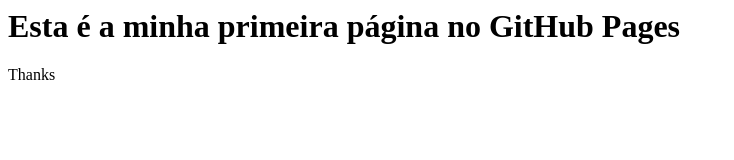
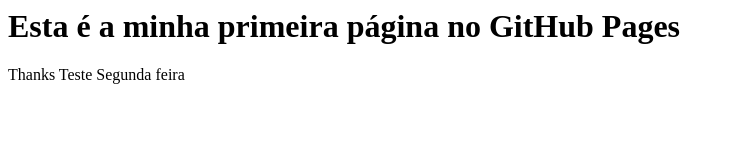
Before and after one commit to marcelosouza81/myFirstRepo1, a plain HTML site: page index.html in a window 1280 px wide. Shown: the whole page, without its empty margins (0-734 px from the left). Drawn offline with Linux system fonts and the light colour scheme.

Commit message:
Update index.html

```diff
--- a/index.html
+++ b/index.html
@@ -1,4 +1,6 @@
 <html>
 <h1 > Esta é a minha primeira página no GitHub Pages </h1 >
 Thanks
+  Teste
+  Segunda feira
 </html>
```
